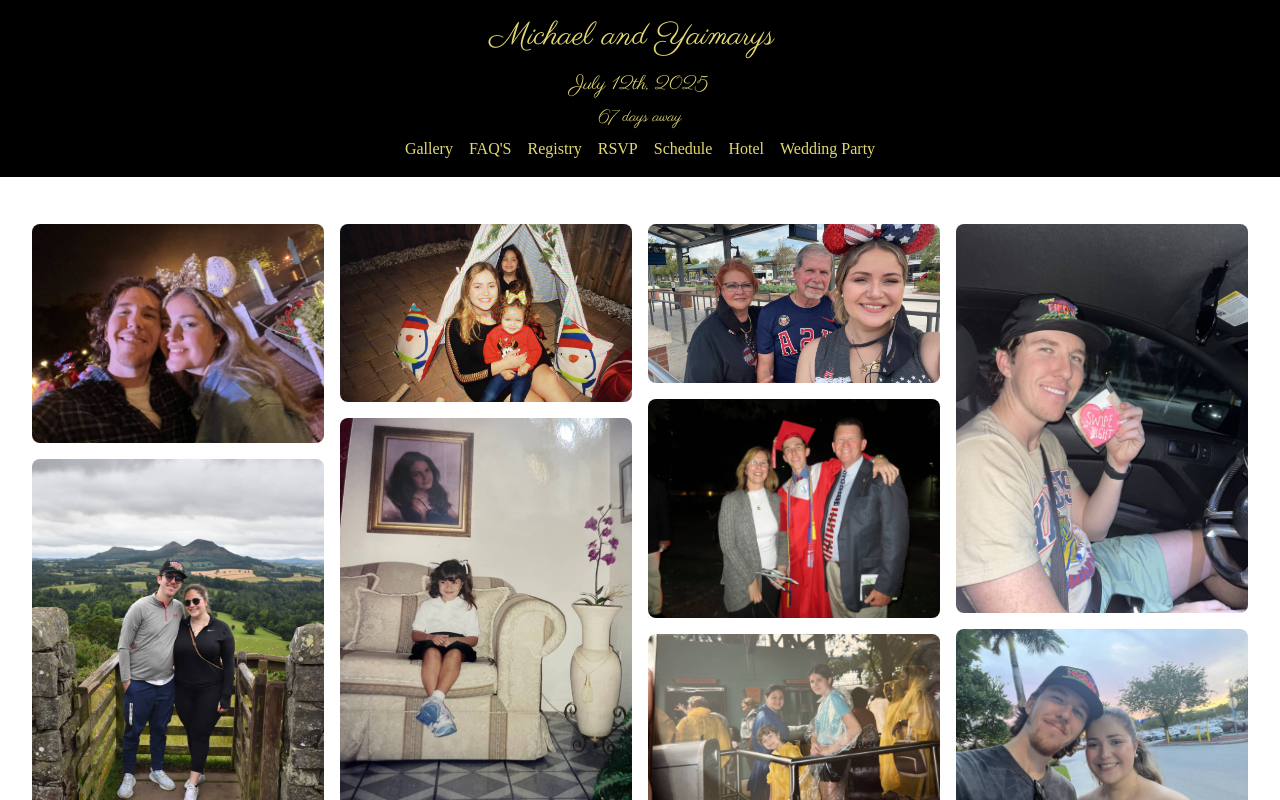
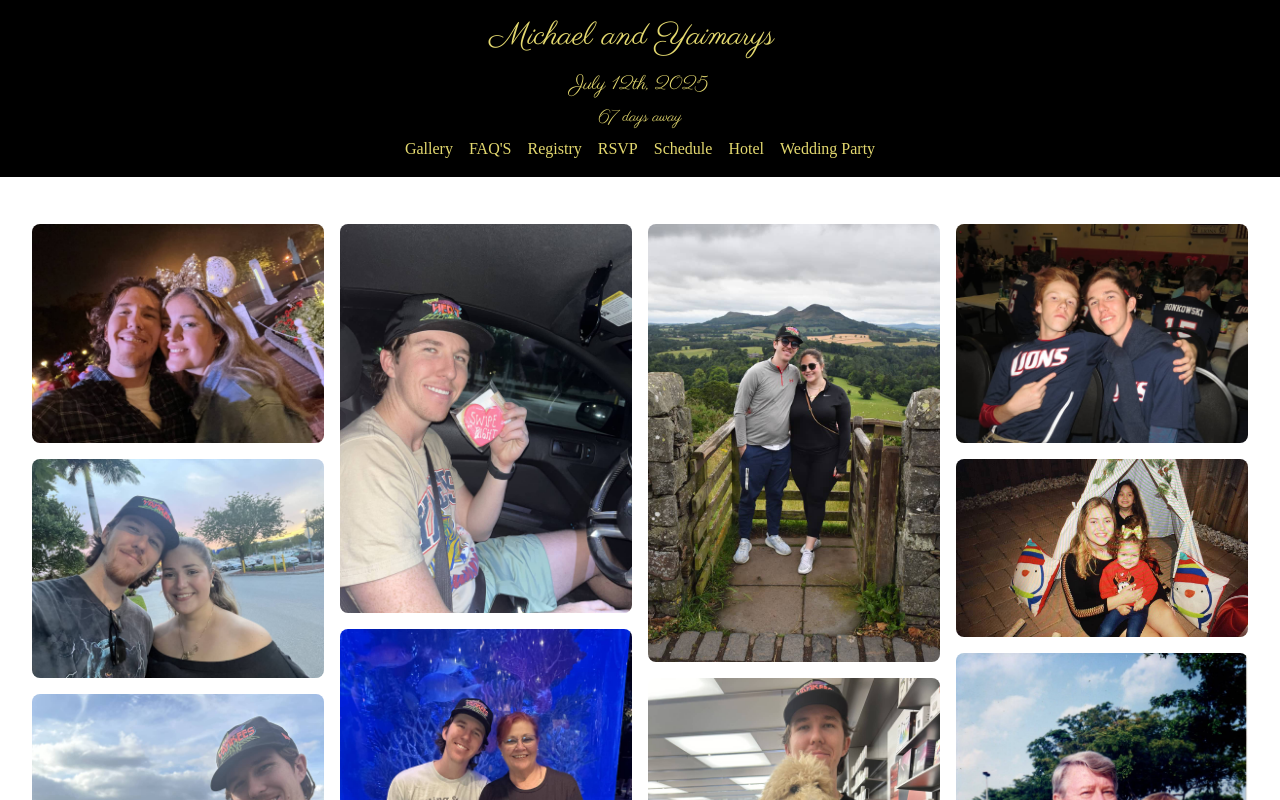
Before and after one commit to mbdrag3/wedding-full, a React (Vite) app in the folder client/: page /gallery in a window 1280 px wide. Built offline with nearby package versions, Linux system fonts and the light colour scheme; sample sign-in values are in the browser's storage.

Commit message:
more gallery pics

```diff
--- a/client/src/components/pages/Gallery.jsx
+++ b/client/src/components/pages/Gallery.jsx
@@ -109,6 +109,19 @@ import IMG98 from '../../assets/optimized-yai-wedding/IMG_2897.jpg';
 import IMG99 from '../../assets/optimized-yai-wedding/IMG_4356.jpg';
 import IMG100 from '../../assets/optimized-yai-wedding/IMG_5278.jpg';
 import IMG101 from '../../assets/optimized-yai-wedding/IMG_5434.JPG';
+import IMG102 from '../../assets/optimized-more-photos/IMG_0484.jpg';
+import IMG103 from '../../assets/optimized-more-photos/IMG_1720.JPG';
+import IMG104 from '../../assets/optimized-more-photos/IMG_1721.JPG';
+import IMG105 from '../../assets/optimized-more-photos/IMG_1722.JPG';
+import IMG106 from '../../assets/optimized-more-photos/IMG_1723.JPG';
+import IMG107 from '../../assets/optimized-more-photos/IMG_1786.jpg';
+import IMG108 from '../../assets/optimized-more-photos/IMG_3018.JPG';
+import IMG109 from '../../assets/optimized-more-photos/IMG_6457.jpg';
+import IMG110 from '../../assets/optimized-more-photos/IMG_8698.jpg';
+import IMG111 from '../../assets/optimized-more-photos/IMG_8864.jpg';
+import IMG112 from '../../assets/optimized-more-photos/IMG_8910.jpg';
+import IMG113 from '../../assets/optimized-more-photos/IMG_9618.jpg';
+import IMG114 from '../../assets/optimized-more-photos/IMG_9980.JPG';
 
 
 const images = [
@@ -211,7 +224,21 @@ const images = [
   { src: IMG98 },
   { src: IMG99 },
   { src: IMG100 },
-  { src: IMG101 }
+  { src: IMG101 },
+  { src: IMG102 },
+  { src: IMG103 },
+  { src: IMG104 },
+  { src: IMG105 },
+  { src: IMG106 },
+  { src: IMG107 },
+  { src: IMG108 },
+  { src: IMG109 },
+  { src: IMG110 },
+  { src: IMG111 },
+  { src: IMG112 },
+  { src: IMG113 },
+  { src: IMG114 },
+
 ];
 
 // Shuffle the images array for randomization
```
